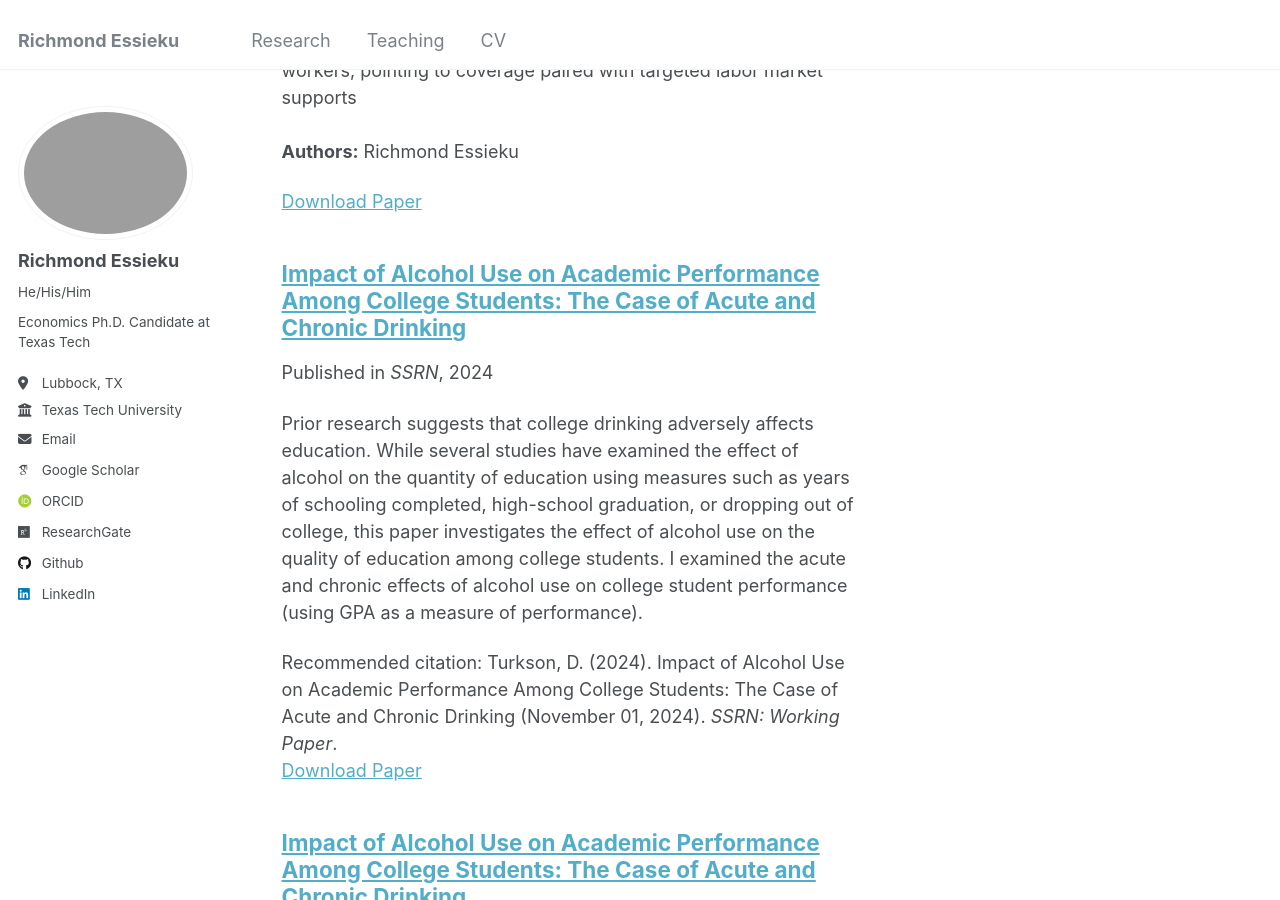
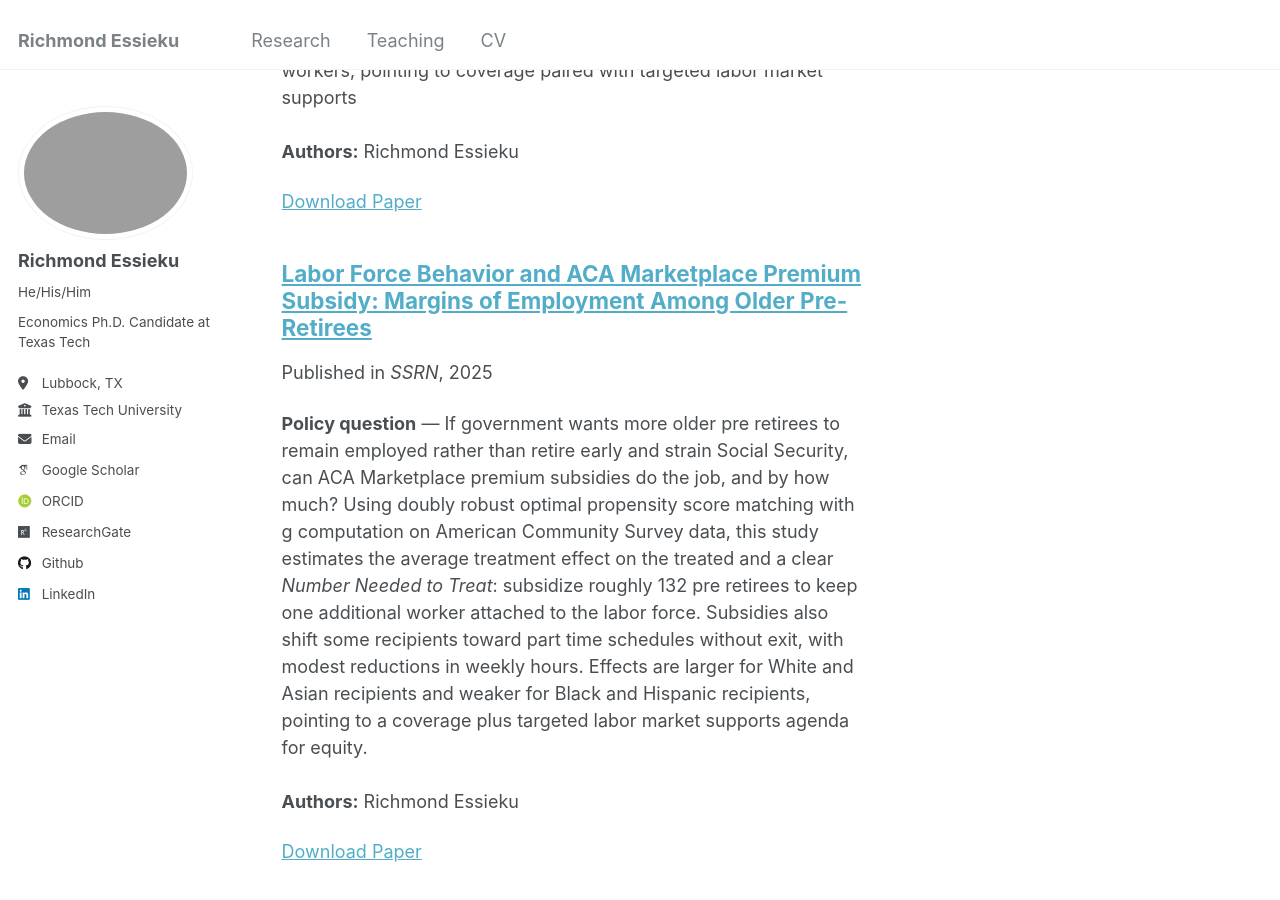
Before and after one commit to essieku/essieku.github.io, a Jekyll site: the page built from _pages/publications.html, in a window 1280 px wide and 900 px high, scrolled down 2309 px. Built offline with Jekyll 4.4.1, drawn with Linux system fonts in a browser that asks for light colours; some web fonts are replaced.

Commit message:
Update Chapter2_Edited.md

```diff
--- a/_publications/Chapter2_Edited.md
+++ b/_publications/Chapter2_Edited.md
@@ -1,16 +1,17 @@
 ---
-title: "Impact of Alcohol Use on Academic Performance Among College Students: The Case of Acute and Chronic Drinking"
+title: "Labor Force Behavior and ACA Marketplace Premium Subsidy: Margins of Employment Among Older Pre-Retirees"
 collection: publications
 category: working-paper
-permalink: /publication/2024-11-05-alc-gpa
-excerpt: 'Prior research suggests that college drinking adversely affects education. While several studies have examined the effect of alcohol on the quantity of education using measures such as years of schooling completed, high-school graduation, or dropping out of college, this paper investigates the effect of alcohol use on the quality of education among college students. I examined the acute and chronic effects of alcohol use on college student performance (using GPA as a measure of performance).'
-date: 2024-02-17
+permalink: /publication/aca-hims
+excerpt: '<strong>Policy question</strong> — If government wants more older pre retirees to remain employed rather than retire early and strain Social Security, can ACA Marketplace premium subsidies do the job, and by how much? Using doubly robust optimal propensity score matching with g computation on American Community Survey data, this study estimates the average treatment effect on the treated and a clear <em>Number Needed to Treat</em>: subsidize roughly 132 pre retirees to keep one additional worker attached to the labor force. Subsidies also shift some recipients toward part time schedules without exit, with modest reductions in weekly hours. Effects are larger for White and Asian recipients and weaker for Black and Hispanic recipients, pointing to a coverage plus targeted labor market supports agenda for equity.<br><br><strong>Authors:</strong> Richmond Essieku'
+date: 2025-03-24
 venue: 'SSRN'
-slidesurl: # 'http://academicpages.github.io/files/slides2.pdf'
-paperurl: 'https://ssrn.com/abstract=5006755'
-citation: 'Turkson, D. (2024). Impact of Alcohol Use on Academic Performance Among College Students: The Case of Acute and Chronic Drinking (November 01, 2024). <i>SSRN: Working Paper</i>.'
-
+authors: 'Richmond Essieku'
+paperurl: 'https://papers.ssrn.com/sol3/papers.cfm?abstract_id=5452774'
+# slidesurl: ''
 ---
 
+**Authors:** Richmond Essieku
+
 ### Abstract
-Prior research suggests that college drinking adversely affects education. While several studies have examined the effect of alcohol on the quantity of education using measures such as years of schooling completed, high-school graduation, or dropping out of college, this paper investigates the effect of alcohol use on the quality of education among college students. I examined the acute and chronic effects of alcohol use on college student performance (using GPA as a measure of performance). Using the data on 1,025 college students from NLSY97 enrolled between the years 2004 to 2009, I employed the diff-in-diff with individual fixed and the simple fixed effect model. The results showed a significant effect of acute drinking on student performance among females but not males. Also, chronic alcohol use of drinking 10 days per month significantly decreases GPA by 0.07. The study reveals that a significant proportion of college students consume alcohol, and this is detrimental not just to their health but also to their academic performance, most especially among females.
+Using American Community Survey data, I estimate how the ACA Health Insurance Marketplace subsidy (HIMS) affects pre retirees’ labor market margins, with emphasis on racial disparities. Identification relies on selection on observables, implemented via a doubly robust propensity score matching framework with g computation to estimate the average treatment effect on the treated (ATT). The findings indicate that HIMS delays retirement and prevents labor force exit (−0.0076; 95% CI: −0.0149 to −0.0002), with Number Needed to Treat (NNT) = 132, meaning that for every 132 individuals subsidized, one additional person stays employed who would have otherwise exited. On the intensive margin, HIMS increases part time work by 1.51 percentage points (0.0151; 95% CI: 0.0059 to 0.0244; NNT = 66) and lowers weekly hours by 1.24 hours (95% CI: −1.39 to −1.09), consistent with adjustments at the intensive margin rather than withdrawal. Effects are heterogeneous: White and Asian recipients exhibit larger retention and part time responses, whereas Black and Hispanic recipients show weaker effects, highlighting equity gaps in how the health insurance subsidy translates into labor market attachment. Results align with modest mobility and health attachment channels rather than large employment disincentives.
```
